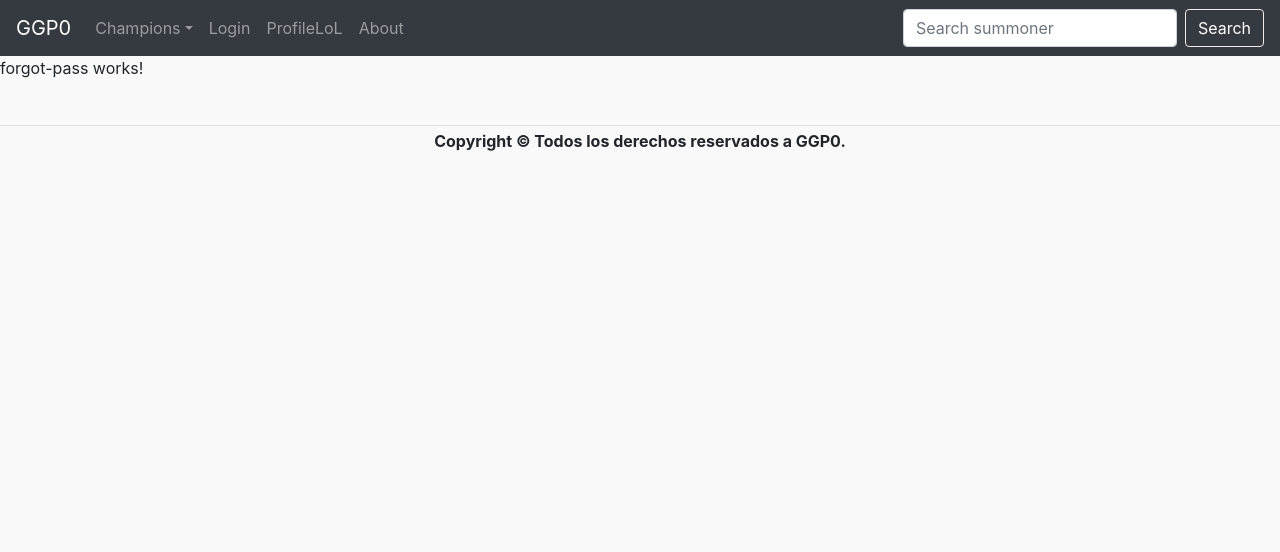
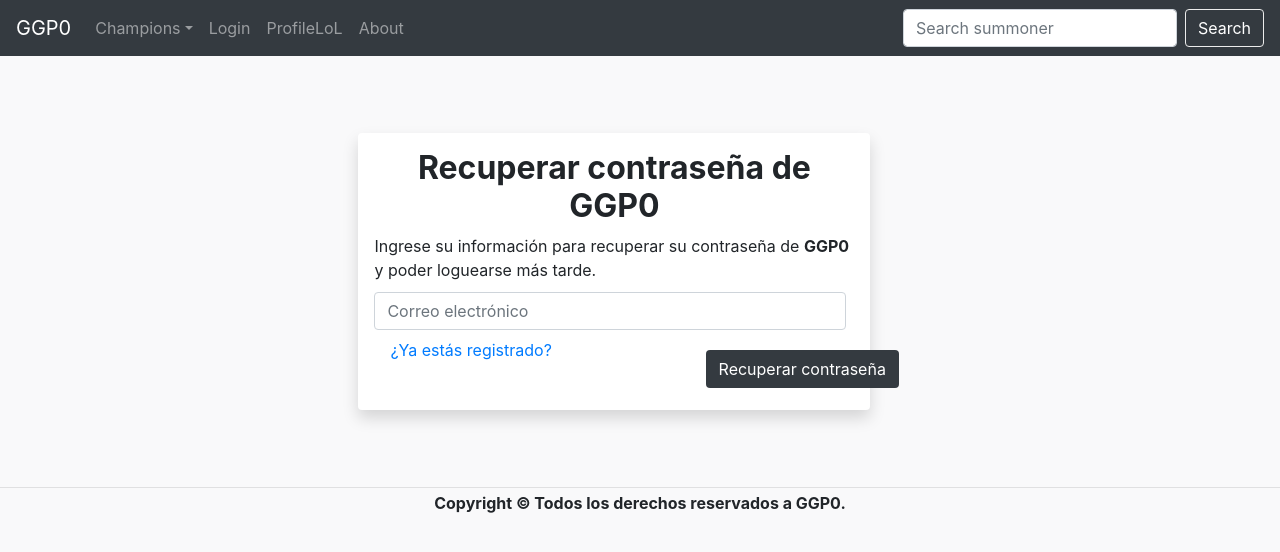
Before and after one commit to stivengm/GGP0, an Angular app: page /forgot in a window 1280 px wide. Shown: the top 552 px of the page. Built offline with nearby package versions, Linux system fonts and the light colour scheme.

Commit message:
fix styles register and add page forgotpass.

```diff
--- a/src/app/components/forgot-pass/forgot-pass.component.css
+++ b/src/app/components/forgot-pass/forgot-pass.component.css
@@ -0,0 +1,23 @@
+.sectionlogin {
+    position: relative;
+    margin-top: 6%;
+    left: 28%;
+    width: 40%;
+    height: auto;
+}
+.title {
+    text-align: center;
+    font-weight: 700;
+}
+.formLoginAlg {
+    display: inline-flex;
+    width: 100%;
+}
+.btn-Login {
+    background-color: #343a40!important;
+    color: #ffffff;
+    position: relative;
+    /* left: 87%; */
+    margin-top: -6%;
+    left: 69%;
+}
--- a/src/app/components/forgot-pass/forgot-pass.component.html
+++ b/src/app/components/forgot-pass/forgot-pass.component.html
@@ -1,3 +1,21 @@
-<p>
-  forgot-pass works!
-</p>
+<section class="login">
+  <section class="sectionlogin shadow p-3 mb-5 bg-white rounded">
+    <section class="titleHeader">
+      <h2 class="title">Recuperar contraseña de {{ title }}</h2>
+      <span class="descriptionHeaderLogin">Ingrese su información para recuperar su contraseña de <strong>{{ title }}</strong> y
+        poder loguearse más tarde.</span>
+    </section>
+    <form action="login" method="get">
+      <section class="formLogin">
+        <section class="formLoginAlg top10px">
+          <input class="form-control mr-sm-2 width40" type="email" placeholder="Correo electrónico" aria-label="Correo electrónico"
+            id="email" name="email">
+        </section>
+      </section>
+      <section class="moreOptions">
+        <a class="nav-link" routerLink="/login">¿Ya estás registrado?</a>
+      </section>
+      <button class="btn btn-Login" type="submit">Recuperar contraseña</button>
+    </form>
+  </section>
+</section>
--- a/src/app/components/forgot-pass/forgot-pass.component.ts
+++ b/src/app/components/forgot-pass/forgot-pass.component.ts
@@ -6,7 +6,7 @@ import { Component, OnInit } from '@angular/core';
   styleUrls: ['./forgot-pass.component.css']
 })
 export class ForgotPassComponent implements OnInit {
-
+  title = 'GGP0'
   constructor() { }
 
   ngOnInit() {
--- a/src/app/components/not-fund/not-fund.component.html
+++ b/src/app/components/not-fund/not-fund.component.html
@@ -6,7 +6,7 @@
         <section class="titleNotFound">
           <h1 class="titleFound">404</h1>
           <p class="textNotFound">No se ha encontrado la página que está buscando {{ urlNotFound }}</p>
-          <button [routerLink]="['/']">Regresar al inicio</button>
+          <button [routerLink]="['/']" type="button" class="btn btn-secondary">Regresar al inicio</button>
         </section>
       </section>
     </section>
--- a/src/app/components/not-fund/not-fund.component.ts
+++ b/src/app/components/not-fund/not-fund.component.ts
@@ -8,15 +8,12 @@ import { NotFundService } from '../../services/not-fund.service';
 })
 export class NotFundComponent implements OnInit {
 
-  deleteNavBar = false;
-
   urlNotFound: any;
   constructor(private nfService: NotFundService) { }
 
   ngOnInit() {
     // this.nfService.emit(true);
     this.urlNotFound = window.location
-    this.deleteNavBar = true;
     document.getElementById("body").style.backgroundImage = 'none';
     document.getElementById("footer").style.display = 'none';
     document.getElementById("navbarNav").style.display = 'none';
--- a/src/app/components/register/register.component.css
+++ /dev/null
@@ -1,23 +0,0 @@
-.sectionlogin {
-    position: relative;
-    margin-top: 6%;
-    left: 28%;
-    width: 40%;
-    height: auto;
-}
-.title {
-    text-align: center;
-    font-weight: 700;
-}
-.formLoginAlg {
-    display: inline-flex;
-    width: 100%;
-}
-.btn-Login {
-    background-color: #343a40!important;
-    color: #ffffff;
-    position: relative;
-    /* left: 87%; */
-    margin-top: -6%;
-    left: 83%;
-}
--- a/src/app/components/register/register.component.html
+++ b/src/app/components/register/register.component.html
@@ -1,25 +1,25 @@
-<section class="login">
-  <section class="sectionlogin shadow p-3 mb-5 bg-white rounded">
+<section class="register">
+  <section class="sectionRegister shadow p-3 mb-5 bg-white rounded">
     <section class="titleHeader">
       <h2 class="title">Registro a {{ title }}</h2>
-      <span class="descriptionHeaderLogin">Ingrese su información para registrarse a <strong>{{ title }}</strong> y
+      <span class="descriptionHeaderRegister">Ingrese su información para registrarse a <strong>{{ title }}</strong> y
         poder loguearse.</span>
     </section>
     <form action="login" method="get">
-      <section class="formLogin">
-        <section class="formLoginAlg">
+      <section class="formRegister">
+        <section class="formRegisterAlg">
           <input class="form-control mr-sm-2 width40" type="text" placeholder="Nombre de usuario" aria-label="Nombre de usuario"
             id="UserName" name="UserName">
           <input class="form-control mr-sm-2 width40" type="password" placeholder="Password" aria-label="Password" id="Password"
             name="Password">
         </section>
-        <section class="formLoginAlg top10px">
+        <section class="formRegisterAlg top10px">
           <input class="form-control mr-sm-2 width40" type="text" placeholder="Nombre de usuario" aria-label="Nombre de usuario"
             id="ReUserName" name="ReUserName">
           <input class="form-control mr-sm-2 width40" type="password" placeholder="Password" aria-label="Password" id="RePassword"
             name="RePassword">
         </section>
-        <section class="formLoginAlg top10px">
+        <section class="formRegisterAlg top10px">
           <input class="form-control mr-sm-2 width40" type="email" placeholder="Correo electrónico" aria-label="Correo electrónico"
             id="email" name="email">
           <input class="form-control mr-sm-2 width40" type="email" placeholder="Repetir correo electrónico" aria-label="Repetir correo electrónico"
@@ -29,7 +29,7 @@
       <section class="moreOptions">
         <a class="nav-link" routerLink="/login">¿Ya estás registrado?</a>
       </section>
-      <button class="btn btn-Login" type="submit">Register</button>
+      <button class="btn btn-Register" type="submit">Register</button>
     </form>
   </section>
 </section>
--- /dev/null
+++ b/src/app/components/register/register.component.scss
@@ -0,0 +1,29 @@
+.register {
+    .sectionRegister {
+        position: relative;
+        margin-top: 6%;
+        left: 28%;
+        width: 40%;
+        height: auto;
+        .titleHeader {
+            .title {
+                text-align: center;
+                font-weight: 700;
+            }
+        }
+        .formRegister {
+            .formRegisterAlg {
+                display: inline-flex;
+                width: 100%;
+            }
+        }
+        .btn-Register {
+            background-color: #343a40!important;
+            color: #ffffff;
+            position: relative;
+            /* left: 87%; */
+            margin-top: -6%;
+            left: 83%;
+        }
+    }
+}
--- a/src/app/components/register/register.component.ts
+++ b/src/app/components/register/register.component.ts
@@ -3,7 +3,7 @@ import { Component, OnInit } from '@angular/core';
 @Component({
   selector: 'app-register',
   templateUrl: './register.component.html',
-  styleUrls: ['./register.component.css']
+  styleUrls: ['./register.component.scss']
 })
 export class RegisterComponent implements OnInit {
 title= 'GGP0';
```
